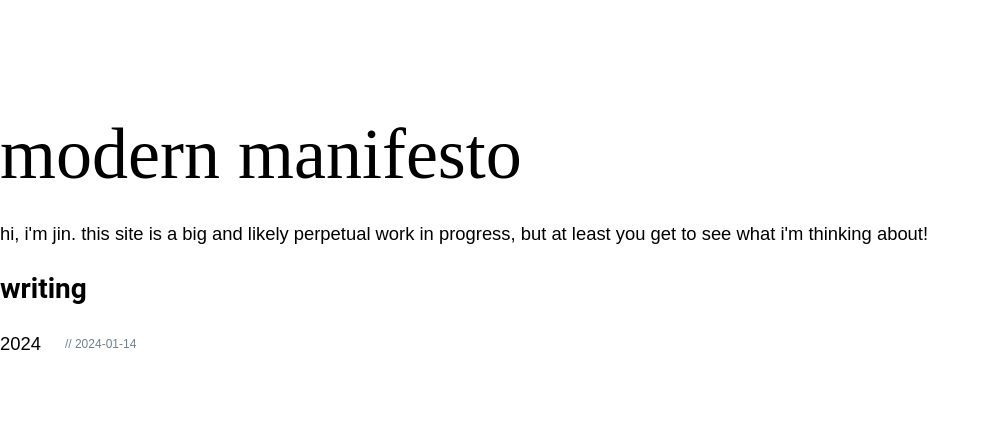
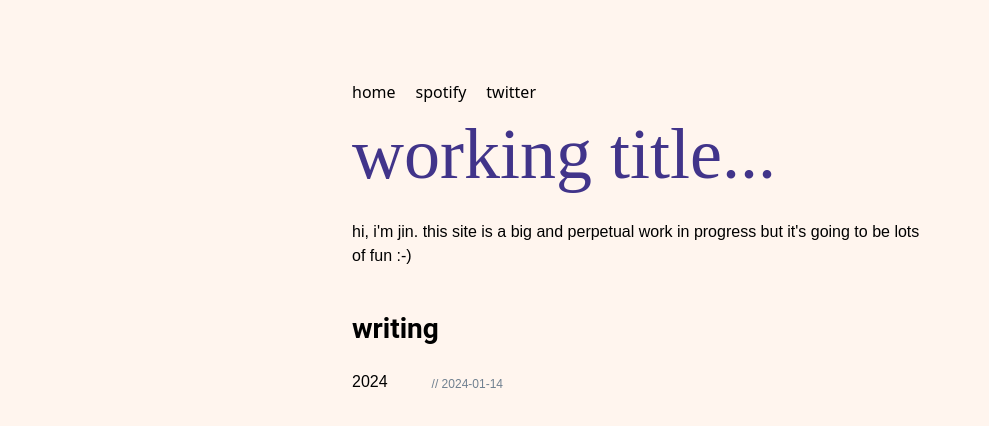
Before and after one commit to jin-lee4/blog, a Next.js app: page / in a window 1280 px wide. Shown: the top 426 px of the page, without its empty margins (0-989 px from the left). Built offline with nearby package versions, Linux system fonts and the light colour scheme.

Commit message:
links added!!

```diff
--- a/components/PostPreview.tsx
+++ b/components/PostPreview.tsx
@@ -5,7 +5,7 @@ const PostPreview = (props: PostMetadata) => {
     return (
     <div className="inline-flex">
     <Link href={`/posts/${props.slug}`}>
-    <p>{props.title}</p>
+    <p className="link-style">{props.title}</p>
     </Link>
     <p className='metadata text-xs px-6'>// {props.date}</p>
   </div>
--- a/components/content.tsx
+++ b/components/content.tsx
@@ -10,8 +10,8 @@ const content = () => {
 
   return (
     <div className="directory">
-      <div className="section">
-        <h1 className="section-title">writing</h1>
+      <div className="section space">
+        <h2 className="section-title">writing</h2>
         <div className="grid grid-cols-1 gap-4">{postPreviews}</div>
       </div>
     </div>
--- a/components/intro.tsx
+++ b/components/intro.tsx
@@ -1,12 +1,12 @@
+
 const intro = () => {
     return (
-        <div className="py-5 space-y-3">
+        <div className="space-y-3">
             <h1>
-              modern manifesto
+              working title...
             </h1>
             <p>
-                hi, i'm jin. this site is a big and likely perpetual work in progress, but at least you get
-                to see what i'm thinking about!
+                hi, i'm jin. this site is a big and perpetual work in progress but it's going to be lots of fun :-)
             </p>
         </div>
     );
--- /dev/null
+++ b/components/nav.tsx
@@ -0,0 +1,19 @@
+import Link from "next/link";
+
+const nav = () => {
+  return (
+      <nav id="nav-style">
+        <Link className="link-style" href="/">
+          home
+        </Link>
+        <Link className="link-style" href="https://open.spotify.com/user/jinherondole?si=a78f4d4454b245fa">
+          spotify
+        </Link>
+        <Link className="link-style" href="">
+          twitter
+        </Link>
+      </nav>
+  );
+};
+
+export default nav;
--- a/posts/helloworld.md
+++ b/posts/helloworld.md
@@ -12,9 +12,8 @@ Anyways, January feels like a good excuse to start the thing I put off last year
 
 **INS**
 
-- Dental hygiene. I haven’t been to the dentist in two years and I’d like to change that. Also, I’m going to make flossing fun again.
-- Giving people the things you care about. We’re bringing back romance this year.
-
+* Dental hygiene. I haven’t been to the dentist in two years and I’d like to change that. Also, I’m going to make flossing fun again.
+* Giving people the things you care about. We’re bringing back romance this year.
 * Gut health.
 * Observing the self.
 * Cold following people on Instagram.
--- a/src/app/globals.css
+++ b/src/app/globals.css
@@ -4,15 +4,37 @@
 @import url("https://fonts.googleapis.com/css2?family=Fraunces:opsz,wght@9..144,700&family=Questrial&display=swap");
 @import url("https://fonts.googleapis.com/css2?family=Roboto:wght@700&display=swap");
 
+body {
+  background-color: #fff5ee;
+}
+
 h1 {
   font-family: "Frounces", serif;
   font-size: 4.5rem;
   font-weight: 500;
+  color: #41348a;
 }
 
-p {
+p, ul {
   font-family: "Questrial", sans-serif;
-  font-size: 1.15rem;
+  font-size: 1.0rem;
+}
+
+header {
+  background-color: #fff5ee;
+}
+
+#nav-style {
+  margin-bottom: 0;
+}
+
+.link-style {
+  margin-right: 20px;
+}
+
+.link-style:hover {
+  color: #41348a;
+  text-decoration-line: underline;
 }
 
 .section-title {
@@ -20,6 +42,7 @@ p {
   font-size: 1.75rem;
   font-weight: 700;
   padding-bottom: 20px;
+  padding-top: 20px;
 }
 
 .metadata {
--- a/src/app/layout.tsx
+++ b/src/app/layout.tsx
@@ -1,5 +1,6 @@
 import type { Metadata } from "next";
 import "./globals.css";
+import Link from "next/link";
 
 
 export const metadata: Metadata = {
@@ -13,7 +14,7 @@ export default function RootLayout({
   children: React.ReactNode;
 }) {
   const header = (
-    <header className="bg-white py-10">
+    <header className="container">
     </header>
   );
 
@@ -28,7 +29,7 @@ export default function RootLayout({
       <body>
         <div className="">
           {header}
-          <div>{children}</div>
+          <div className="container max-w-xl mx-auto">{children}</div>
           {footer}
         </div>
       </body>
--- a/src/app/page.tsx
+++ b/src/app/page.tsx
@@ -1,13 +1,19 @@
 import intro from "../../components/intro";
 import content from "../../components/content";
+import nav from '../../components/nav';
 
 const HomePage = () => {
+
+  const navComponent = nav();
   const contentComponent = content();
   const introComponent = intro();
 
   return (
-    <div className="container mx-auto">
+    <div className="container mx-auto max-w-screen-xl space-y-5 py-20">
+      <div className="-space-y-1">
+      {navComponent}
       {introComponent}
+      </div>
       {contentComponent}
     </div>
   );
--- a/src/app/posts/[slug]/page.tsx
+++ b/src/app/posts/[slug]/page.tsx
@@ -2,6 +2,7 @@ import fs from 'fs';
 import Markdown from 'markdown-to-jsx'
 import matter from 'gray-matter';
 import getPostMetaData from '../../../../components/getPostMetadata';
+import nav from '../../../../components/nav';
 
 const getPostContent = (slug: string) => {
     const folder = 'posts/';
@@ -21,9 +22,14 @@ export const generateStaticParams = async() => {
 const PostPage = (props: any) => {
     const slug = props.params.slug;
     const post = getPostContent(slug);
+    const navComponent = nav();
+
     return (
-        <div className="container mx-auto">
+        <div className="container max-w-screen-xl mx-auto space-y-5 py-20">
+            <div className='-space-y-1'>
+            {navComponent}
             <h1 className='text-green-800'>{post.data.title}</h1>
+            </div>
             <p className="metadata">{post.data.date}</p>
             <article className='prose lg:prose-xl'>
             <Markdown className="grid grid-cols-1 gap-4">{post.content}</Markdown>
--- a/tailwind.config.ts
+++ b/tailwind.config.ts
@@ -4,6 +4,9 @@ module.exports = {
   content: ["./app/**/*.{js,ts,jsx,tsx}", "./components/**/*.{js,ts,jsx,tsx}"],
   theme: {
     extend: {},
+    container: {
+      center: true,
+    }
   },
   plugins: [
     require('@tailwindcss/typography')
```
